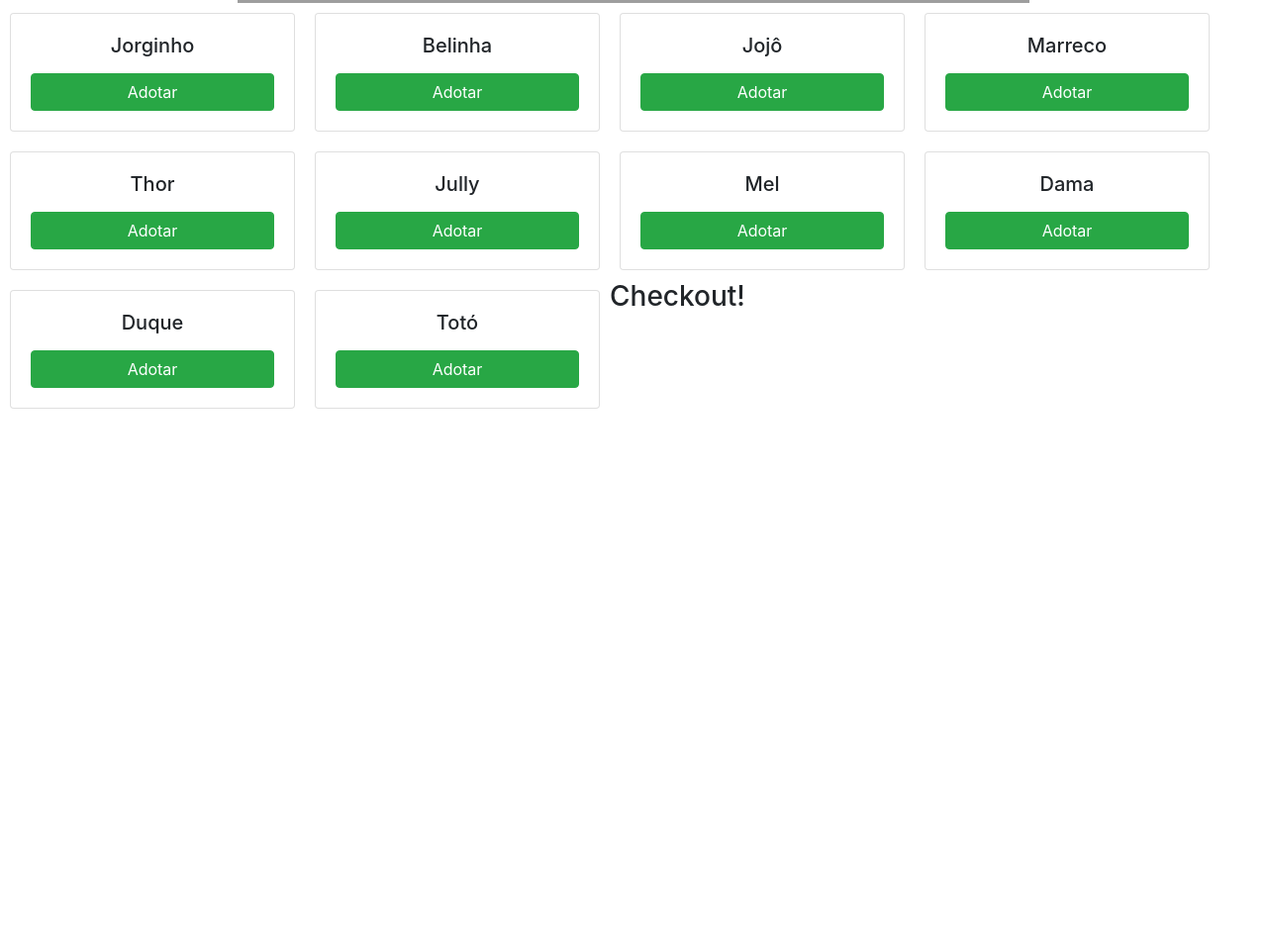
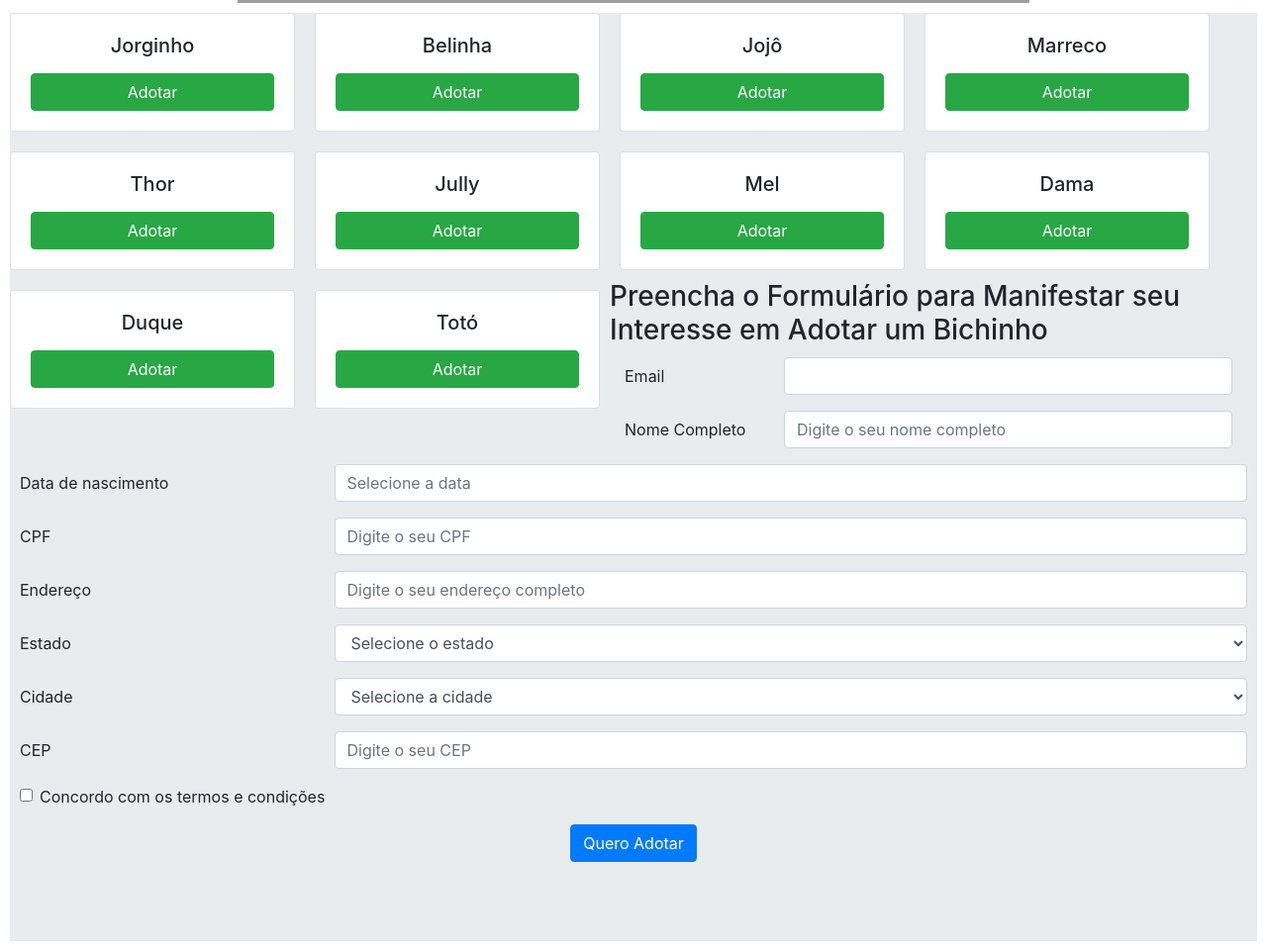
Before and after one commit to patrickbrito95/iDoption, a React app: page / in a window 1280 px wide. Shown: the part 715-1676 px from the top of the page at 99% size. Before the commit the page ends 1138 px from the top, so only its background shows below. Built offline with nearby package versions, Linux system fonts and the light colour scheme; no server answers; grey boxes are pictures that could not be loaded.

Commit message:
formik e yup done

```diff
--- /dev/null
+++ b/src/components/formulario/cidades.js
@@ -0,0 +1,37 @@
+import React, { useState, useEffect } from "react";
+import PropTypes from "prop-types";
+import axios from "axios";
+
+function Cidades(props) {
+  const CIDADES_URL =
+    "http://localhost:3001/mini-ecommerce/estado/:estado/cidades";
+  const [cidades, setCidades] = useState([]);
+
+  useEffect(() => {
+    async function obterCidades() {
+      try {
+        let { data } = await axios.get(
+          CIDADES_URL.replace(":estado", props.estado)
+        );
+        setCidades(data);
+      } catch (err) {
+        setCidades([]);
+      }
+    }
+    if (props.estado !== "") {
+      obterCidades();
+    }
+  }, [props.estado]);
+
+  return cidades.map((cidade) => (
+    <option key={cidade} value={cidade} data-testid={cidade}>
+      {cidade}
+    </option>
+  ));
+}
+
+Cidades.propTypes = {
+  estado: PropTypes.string.isRequired,
+};
+
+export default Cidades;
--- a/src/components/formulario/estados.js
+++ b/src/components/formulario/estados.js
@@ -0,0 +1,42 @@
+import React from "react";
+
+function Estados() {
+  const estados = [
+    { sigla: "", nome: "Selecione o estado" },
+    { sigla: "AC", nome: "Acre (AC)" },
+    { sigla: "AL", nome: "Alagoas (AL)" },
+    { sigla: "AP", nome: "Amapá (AP)" },
+    { sigla: "AM", nome: "Amazonas (AM)" },
+    { sigla: "BA", nome: "Bahia (BA)" },
+    { sigla: "CE", nome: "Ceará (CE)" },
+    { sigla: "DF", nome: "Distrito Federal (DF)" },
+    { sigla: "ES", nome: "Espírito Santo (ES)" },
+    { sigla: "GO", nome: "Goiás (GO)" },
+    { sigla: "MA", nome: "Maranhão (MA)" },
+    { sigla: "MT", nome: "Mato Grosso (MT)" },
+    { sigla: "MS", nome: "Mato Grosso do Sul (MS)" },
+    { sigla: "MG", nome: "Minas Gerais (MG)" },
+    { sigla: "PA", nome: "Pará (PA)" },
+    { sigla: "PB", nome: "Paraíba (PB)" },
+    { sigla: "PR", nome: "Paraná (PR)" },
+    { sigla: "PE", nome: "Pernambuco (PE)" },
+    { sigla: "PI", nome: "Piauí (PI)" },
+    { sigla: "RJ", nome: "Rio de Janeiro (RJ)" },
+    { sigla: "RN", nome: "Rio Grande do Norte (RN)" },
+    { sigla: "RS", nome: "Rio Grande do Sul (RS)" },
+    { sigla: "RO", nome: "Rondônia (RO)" },
+    { sigla: "RR", nome: "Roraima (RR)" },
+    { sigla: "SC", nome: "Santa Catarina (SC)" },
+    { sigla: "SP", nome: "São Paulo (SP)" },
+    { sigla: "SE", nome: "Sergipe (SE)" },
+    { sigla: "TO", nome: "Tocantins (TO)" },
+  ];
+
+  return estados.map((estado) => (
+    <option key={estado.sigla} value={estado.sigla} data-testid={estado.sigla}>
+      {estado.nome}
+    </option>
+  ));
+}
+
+export default Estados;
--- a/src/components/formulario/formulario.js
+++ b/src/components/formulario/formulario.js
@@ -1,20 +1,83 @@
-import React from "react";
-import { Form, Row, Col, Button, Jumbotron, Modal } from "react-bootstratp";
+import React, { useState } from "react";
+import { Form, Row, Col, Button, Jumbotron, Modal } from "react-bootstrap";
 import "react-datepicker/dist/react-datepicker.css";
 import DatePicker, { registerLocale } from "react-datepicker";
 import pt from "date-fns/locale/pt";
 import PropTypes from "prop-types";
+import Estados from "./estados";
+import Cidades from "./cidades";
+import { Formik } from "formik";
+import * as yup from "yup";
+import { validarCpf, formatarCpf } from "../../utils/cpf-util";
+import formatarCep from "../../utils/cep-util";
 
 registerLocale("pt", pt);
 
 function Formulario(props) {
+  const [dataNascimento, setDataNascimento] = useState(null);
+  const [formEnviado, setFormEnviado] = useState(false);
+  const [showModal, setShowModal] = useState(false);
+
+  const schema = yup.object({
+    email: yup.string().email().required(),
+    nomeCompleto: yup.string().required().min(5),
+    cpf: yup
+      .string()
+      .required()
+      .min(14)
+      .max(14)
+      .test("cpf-valido", "CPF inválido", (cpf) => validarCpf(cpf)),
+    endereco: yup.string().min(5).required(),
+    cidade: yup.string().required(),
+    estado: yup.string().required(),
+    cep: yup.string().required().min(9).max(9),
+    termosCondicoes: yup.bool().oneOf([true]),
+  });
+
+  function visivel() {
+    return props.visivel ? null : "hidden";
+  }
+
+  function finalizarAdocao(values) {}
+
+  function handleDataNascimento(data) {
+    setDataNascimento(data);
+  }
+
+  function datePickerCss() {
+    if (!formEnviado) {
+      return "form-control";
+    }
+    if (dataNascimento) {
+      return "form-control is-valid";
+    } else {
+      return "form-control is-invalid";
+    }
+  }
+
   return (
-    <Jumbotron fluid style={{ margin: "10px" }}>
+    <Jumbotron fluid style={{ margin: "10px" }} className={visivel()}>
       <h3>
         Preencha o Formulário para Manifestar seu Interesse em Adotar um
         Bichinho
       </h3>
-      <Form noValidate style={{ margin: "10px" }}>
+
+      <Formik
+        onSubmit={(values) => finalizarAdocao(values)}
+        initialValues={{
+          email: "",
+          nomeCompleto: "",
+          cpf: "",
+          endereco: "",
+          cidade: "",
+          estado: "",
+          cep: "",
+          termosCondicoes: false,
+        }}
+        validationSchema={schema}
+      >
+        {({ handleSubmit, handleChange, values, touched, errors }) => (
+          <Form noValidate style={{ margin: "10px" }} onSubmit={handleSubmit}>
             <Form.Group as={Row} controlID="email">
               <Form.Label column sm={3}>
                 Email
@@ -25,6 +88,10 @@ function Formulario(props) {
                   pleaceholder="Digite o seu email"
                   name="email"
                   data-testid="txt-email"
+                  value={values.email}
+                  onChange={handleChange}
+                  isValid={touched.email && !errors.email}
+                  isInvalid={touched.email && !!errors.email}
                 />
                 <Form.Control.Feedback type="invalid">
                   Digite um email válido.
@@ -42,6 +109,10 @@ function Formulario(props) {
                   placeholder="Digite o seu nome completo"
                   name="nomeCompleto"
                   data-testid="txt-nome-completo"
+                  value={values.nomeCompleto}
+                  onChange={handleChange}
+                  isValid={touched.nomeCompleto && !errors.nomeCompleto}
+                  isInvalid={touched.nomeCompleto && !!errors.nomeCompleto}
                 />
                 <Form.Control.Feedback type="invalid">
                   Digite o seu nome completo (mínimo 5 caracteres).
@@ -63,6 +134,9 @@ function Formulario(props) {
                   dateFormat="dd/MM/yyyy"
                   placeholderText="Selecione a data"
                   withPortal
+                  selected={dataNascimento}
+                  onchange={handleDataNascimento}
+                  className={datePickerCss()}
                 />
               </Col>
             </Form.Group>
@@ -77,6 +151,13 @@ function Formulario(props) {
                   placeholder="Digite o seu CPF"
                   name="cpf"
                   data-testid="txt-cpf"
+                  value={values.cpf}
+                  onChange={(e) => {
+                    e.currentTarget.value = formatarCpf(e.currentTarget.value);
+                    handleChange(e);
+                  }}
+                  isValid={touched.cpf && !errors.cpf}
+                  isInvalid={touched.cpf && !!errors.cpf}
                 />
                 <Form.Control.Feedback type="invalid">
                   Digite um CPF válido.
@@ -94,6 +175,10 @@ function Formulario(props) {
                   placeholder="Digite o seu endereço completo"
                   name="endereco"
                   data-testid="txt-endereco"
+                  value={values.endereco}
+                  onChange={handleChange}
+                  isValid={touched.endereco && !errors.endereco}
+                  isInvalid={touched.endereco && !!errors.endereco}
                 />
                 <Form.Control.Feedback type="invalid">
                   Digite o seu endereço.
@@ -106,8 +191,16 @@ function Formulario(props) {
                 Estado
               </Form.Label>
               <Col sm={9}>
-            <Form.Control as="select" name="estado" data-testid="estado">
-              {/* {listar os Estados aqui} */}
+                <Form.Control
+                  as="select"
+                  name="estado"
+                  data-testid="estado"
+                  value={values.estado}
+                  onChange={handleChange}
+                  isValid={touched.estado && !errors.estado}
+                  isInvalid={touched.estado && !!errors.estado}
+                >
+                  <Estados />
                 </Form.Control>
                 <Form.Control.Feedback type="invalid">
                   Selecione o seu estado.
@@ -120,9 +213,17 @@ function Formulario(props) {
                 Cidade
               </Form.Label>
               <Col sm={9}>
-            <Form.Control as="select" name="cidade" data-testid="cidade">
+                <Form.Control
+                  as="select"
+                  name="cidade"
+                  data-testid="cidade"
+                  value={values.cidade}
+                  onChange={handleChange}
+                  isValid={touched.cidade && !errors.cidade}
+                  isInvalid={touched.cidade && !!errors.cidade}
+                >
                   <option value="">Selecione a cidade</option>
-              {/* {listar as cidades aqui} */}
+                  <Cidades estado={""} />
                 </Form.Control>
                 <Form.Control.Feedback type="invalid">
                   Selecione a sua cidade.
@@ -130,7 +231,7 @@ function Formulario(props) {
               </Col>
             </Form.Group>
 
-        <From.Group as={Row} controlId="cep">
+            <Form.Group as={Row} controlId="cep">
               <Form.Label column sm={3}>
                 CEP
               </Form.Label>
@@ -140,27 +241,38 @@ function Formulario(props) {
                   placeholder="Digite o seu CEP"
                   name="cep"
                   data-testid="txt-cep"
+                  value={values.cep}
+                  onChange={(e) => {
+                    e.currentTarget.value = formatarCep(e.currentTarget.value);
+                    handleChange(e);
+                  }}
+                  isValid={touched.cep && !errors.cep}
+                  isInvalid={touched.cep && !!errors.cep}
                 />
                 <Form.Control.Feedback type="invalid">
                   Digite o seu CEP.
                 </Form.Control.Feedback>
               </Col>
-        </From.Group>
+            </Form.Group>
 
-        <From.Group as={Row} controlId="termosCondicoes">
+            <Form.Group as={Row} controlId="termosCondicoes">
               <Form.Check
                 name="termosCondicoes"
                 label="Concordo com os termos e condições"
                 style={{ marginLeft: "15px" }}
                 data-testid="check-termos-condicoes"
+                value={values.termosCondicoes}
+                onChange={handleChange}
+                isValid={touched.termosCondicoes && !errors.termosCondicoes}
+                isInvalid={touched.termosCondicoes && !!errors.termosCondicoes}
               />
-        </From.Group>
+            </Form.Group>
 
             <Form.Group as={Row} condtrolId="finalizarAdocao">
               <Col className="text-center" sm={12}>
                 <Button
                   type="submit"
-              varian="success"
+                  varian="primary"
                   data-testid="btn-finalizar-adocao"
                 >
                   Quero Adotar
@@ -168,8 +280,10 @@ function Formulario(props) {
               </Col>
             </Form.Group>
           </Form>
+        )}
+      </Formik>
 
-      <Modal show={true} data-testid="modal-adocao">
+      <Modal show={false} data-testid="modal-adocao">
         <Modal.Header closeButton>
           <Modal.Title>Obrigad@ por seu interesse em adotar!</Modal.Title>
         </Modal.Header>
@@ -186,4 +300,9 @@ function Formulario(props) {
   );
 }
 
+Formulario.propTypes = {
+  visivel: PropTypes.bool.isRequired,
+  handleMenu: PropTypes.func.isRequired,
+};
+
 export default Formulario;
--- a/src/mini-ecommerce.js
+++ b/src/mini-ecommerce.js
@@ -1,34 +1,30 @@
-import React, { useState, UseState, Fragment } from 'react';
-import './mini-ecommerce.css';
-import Menu from './components/menu/Menu';
-import Produtos from './components/produtos/Produtos';
-import Checkout from './components/checkout/Checkout';
-import ListarProdutos from './components/produtos/Listar-Produtos';
-import 'bootstrap/dist/css/bootstrap.min.css';
-import Clima from './components/clima/Clima';
-import axios from 'axios';
-import Slider from './components/carousel/Slider';
-
-
+import React, { useState, UseState, Fragment } from "react";
+import "./mini-ecommerce.css";
+import Menu from "./components/menu/Menu";
+import Produtos from "./components/produtos/Produtos";
+import Checkout from "./components/checkout/Checkout";
+import ListarProdutos from "./components/produtos/Listar-Produtos";
+import "bootstrap/dist/css/bootstrap.min.css";
+import Clima from "./components/clima/Clima";
+import axios from "axios";
+import Slider from "./components/carousel/Slider";
+import Formulario from "./components/formulario/formulario";
 
 function MiniEcommerce() {
-
-  const [carrinho, setCarrinho] = useState({produtos: [] });
+  const [carrinho, setCarrinho] = useState({ produtos: [] });
   const [exibirProdutos, setExibirProdutos] = useState(true);
   const [exibirCheckout, setExibirCheckout] = useState(false);
-  const [total, setTotal] = useState('0,00')
+  const [total, setTotal] = useState("0,00");
 
   return (
     <div>
       <Menu />
       <Clima />
-     <Slider>
-
-     </Slider>
+      <Slider></Slider>
       <Produtos />
       <ListarProdutos />
-     <Checkout />
 
+      <Formulario />
     </div>
   );
 }
--- /dev/null
+++ b/src/utils/cep-util.js
@@ -0,0 +1,10 @@
+export default function formatarCep(cep) {
+  cep = cep.replace(/\D/g, "");
+  if (cep.length > 8) {
+    cep = cep.substring(0, 8);
+  }
+  if (cep.length > 5) {
+    cep = cep.replace(/(\d{5})(.*)/, "$1-$2");
+  }
+  return cep;
+}
--- /dev/null
+++ b/src/utils/cpf-util.js
@@ -0,0 +1,62 @@
+export function formatarCpf(cpf) {
+  cpf = cpf.replace(/\D/g, "");
+  if (cpf.length > 11) {
+    cpf = cpf.substring(0, 11);
+  }
+  switch (cpf.length) {
+    case 4:
+    case 5:
+    case 6:
+      cpf = cpf.replace(/(\d{3})(.*)/, "$1.$2");
+      break;
+    case 7:
+    case 8:
+    case 9:
+      cpf = cpf.replace(/(\d{3})(\d{3})(.*)/, "$1.$2.$3");
+      break;
+    case 10:
+    case 11:
+      cpf = cpf.replace(/(\d{3})(\d{3})(\d{3})(.*)/, "$1.$2.$3-$4");
+      break;
+    default:
+      break;
+  }
+  return cpf;
+}
+
+export function validarCpf(cpf) {
+  if (!cpf) {
+    return false;
+  }
+  cpf = cpf.replace(/\D/g, "");
+  if (cpf.length < 11) {
+    return false;
+  }
+  let soma = 0;
+  let resto;
+  if (cpf === "00000000000") {
+    return false;
+  }
+  for (let i = 1; i <= 9; i++) {
+    soma = soma + parseInt(cpf.substring(i - 1, i)) * (11 - i);
+  }
+  resto = (soma * 10) % 11;
+  if (resto === 10 || resto === 11) {
+    resto = 0;
+  }
+  if (resto !== parseInt(cpf.substring(9, 10))) {
+    return false;
+  }
+  soma = 0;
+  for (let i = 1; i <= 10; i++) {
+    soma = soma + parseInt(cpf.substring(i - 1, i)) * (12 - i);
+  }
+  resto = (soma * 10) % 11;
+  if (resto === 10 || resto === 11) {
+    resto = 0;
+  }
+  if (resto !== parseInt(cpf.substring(10, 11))) {
+    return false;
+  }
+  return true;
+}
```
Also changed, not shown: public/index.html (+1 -1 lines). Lines whose indentation alone changed are shown as unchanged.
